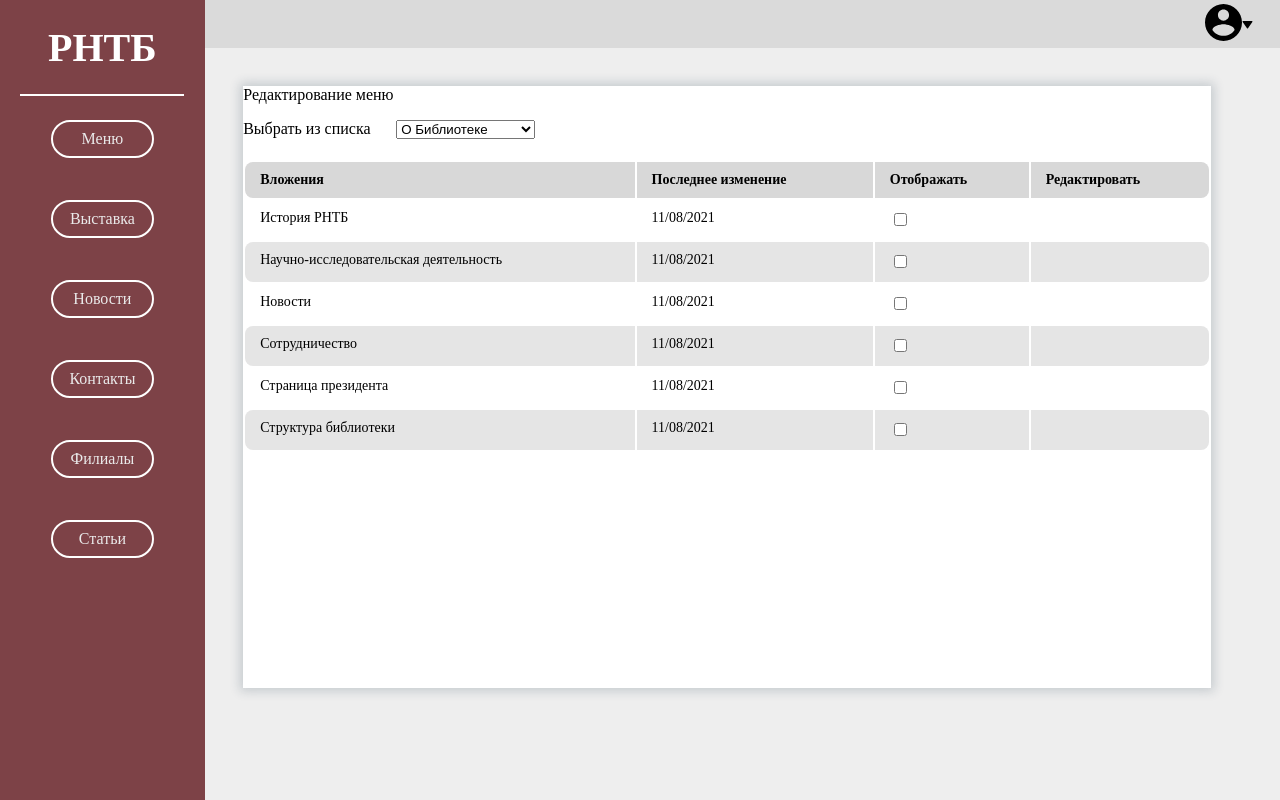
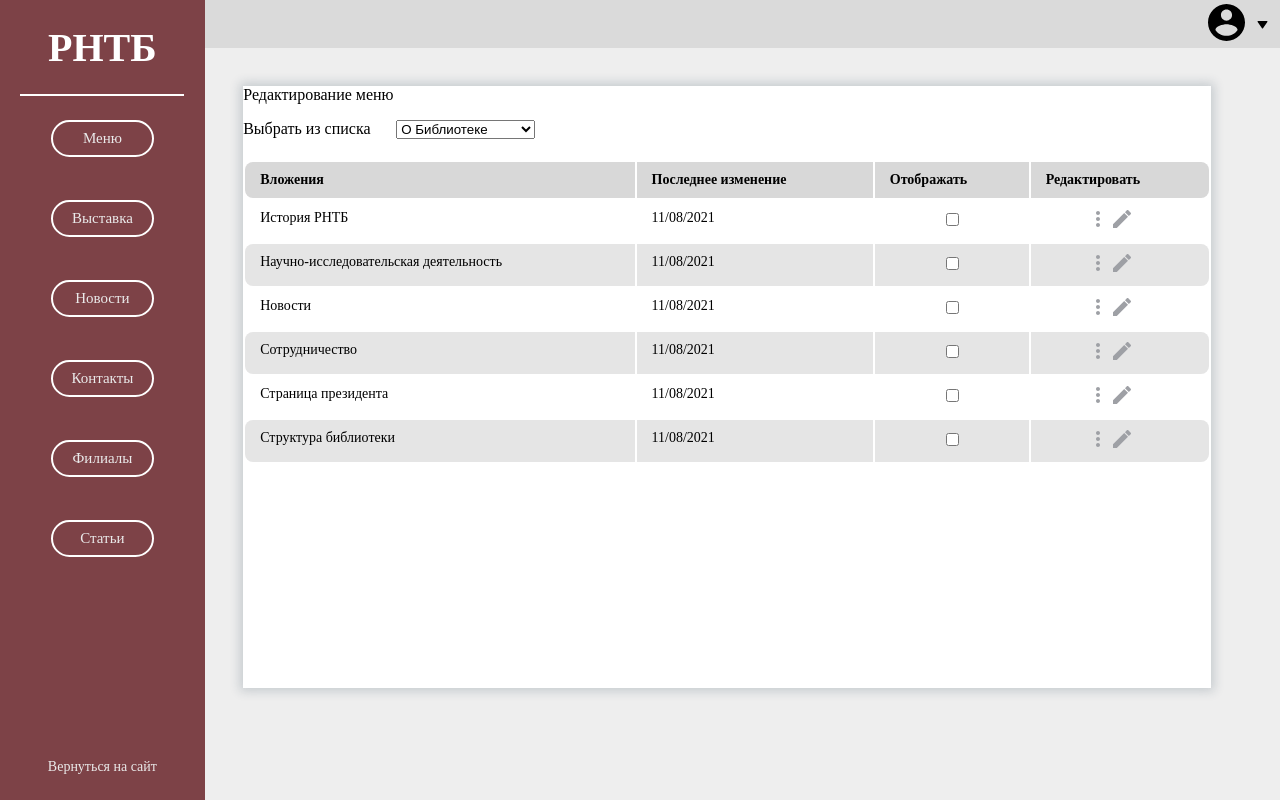
Before and after one commit to Zewnytop/rntb-front0311, an Angular app: page /login/admin-edit-menu in a window 1280 px wide. Built offline with nearby package versions, Linux system fonts and the light colour scheme; a web font is replaced by a local one.

Commit message:
Стили админки

```diff
--- a/src/admin-edit-menu.less
+++ b/src/admin-edit-menu.less
@@ -13,10 +13,12 @@
   .admin-edit-menu-choice {
     display: flex;
     flex-direction: row;
+
     div {
       padding-right: 2vw;
     }
   }
+
   .admin-edit-menu-table {
     width: 100%;
     border: none;
@@ -60,6 +62,28 @@
   .admin-edit-menu-table tbody tr td:last-child {
     border-radius: 0 8px 8px 0;
   }
+
+  .admin-edit-menu-table {
+    .admin-edit-menu-edit-button {
+      width: 100%;
+      display: flex;
+      justify-content: center;
+      button{
+        margin-right: 13px;
+      }
+
+      button, input[type="submit"], input[type="reset"] {
+        background: none;
+        color: inherit;
+        border: none;
+        padding: 0;
+        font: inherit;
+        cursor: pointer;
+        outline: inherit;
+      }
+    }
+  }
+
 
 }
 
--- a/src/admin-panel.less
+++ b/src/admin-panel.less
@@ -61,7 +61,7 @@
         border: 2px solid #ffffff;
         font-family: Monsterrat;
         display: inline-block;
-        font-size: 16px;
+        font-size: 15px;
         margin: 5vh 2px;
         cursor: pointer;
         width: 50%;
@@ -76,12 +76,23 @@
           transition-duration: 0.2s;
           color: #2b1c1c;
         }
+      }
 
-      }
       button:hover {
         background-color: #A0575D;
       }
 
+      .admin-panel-left-menu-return-link {
+        display: flex;
+        flex-direction: column;
+        justify-content: flex-end;
+        span {
+          margin-bottom: 25px;
+          font-size: 14px;
+          color: @white;
+          text-decoration: none;
+        }
+      }
 
     }
   }
@@ -94,22 +105,33 @@
 
     .admin-panel-center-top {
       background-color: #DADADA;
-      display: grid;
-      grid-template-columns: 93% 7%;
-
+      display: flex;
+      justify-content: flex-end;
 
       .cabinet-profile {
         //border: 1px solid red;
         display: flex;
         align-items: center;
 
+        button, input[type="submit"], input[type="reset"] {
+          background: none;
+          color: inherit;
+          border: none;
+          padding: 0;
+          font: inherit;
+          cursor: pointer;
+          outline: inherit;
+        }
+
         div, img {
           max-width: 100%;
           object-fit: contain;
+          margin-right: 6px;
         }
       }
 
     }
+
     .admin-panel-center-content {
       background-color: #eeeeee;
     }
--- a/src/app/admin-edit-menu/admin-edit-menu.component.html
+++ b/src/app/admin-edit-menu/admin-edit-menu.component.html
@@ -35,55 +35,97 @@
         <td>История РНТБ</td>
         <td>11/08/2021</td>
         <td>
+          <div class="admin-edit-menu-edit-button">
             <input type="checkbox" name="c1" id="c1">
             <label for="c1"></label>
+          </div>
         </td>
-        <td></td>
+        <td>
+          <div class="admin-edit-menu-edit-button">
+            <button><img src="assets/admin-edit-menu-edit1.svg"></button>
+            <button><img src="assets/admin-edit-menu-edit2.svg"></button>
+          </div>
+        </td>
       </tr>
       <tr>
         <td>Научно-исследовательская деятельность</td>
         <td>11/08/2021</td>
         <td>
+          <div class="admin-edit-menu-edit-button">
             <input type="checkbox" name="c1" id="c1">
             <label for="c1"></label>
+          </div>
         </td>
-        <td></td>
+        <td>
+          <div class="admin-edit-menu-edit-button">
+            <button><img src="assets/admin-edit-menu-edit1.svg"></button>
+            <button><img src="assets/admin-edit-menu-edit2.svg"></button>
+          </div>
+        </td>
       </tr>
       <tr>
         <td>Новости</td>
         <td>11/08/2021</td>
         <td>
+          <div class="admin-edit-menu-edit-button">
             <input type="checkbox" name="c1" id="c1">
             <label for="c1"></label>
+          </div>
         </td>
-        <td></td>
+        <td>
+          <div class="admin-edit-menu-edit-button">
+            <button><img src="assets/admin-edit-menu-edit1.svg"></button>
+            <button><img src="assets/admin-edit-menu-edit2.svg"></button>
+          </div>
+        </td>
       </tr>
       <tr>
         <td>Сотрудничество</td>
         <td>11/08/2021</td>
         <td>
+          <div class="admin-edit-menu-edit-button">
             <input type="checkbox" name="c1" id="c1">
             <label for="c1"></label>
+          </div>
         </td>
-        <td></td>
+        <td>
+          <div class="admin-edit-menu-edit-button">
+            <button><img src="assets/admin-edit-menu-edit1.svg"></button>
+            <button><img src="assets/admin-edit-menu-edit2.svg"></button>
+          </div>
+        </td>
       </tr>
       <tr>
         <td>Страница президента</td>
         <td>11/08/2021</td>
         <td>
+          <div class="admin-edit-menu-edit-button">
             <input type="checkbox" name="c1" id="c1">
             <label for="c1"></label>
+          </div>
         </td>
-        <td></td>
+        <td>
+          <div class="admin-edit-menu-edit-button">
+            <button><img src="assets/admin-edit-menu-edit1.svg"></button>
+            <button><img src="assets/admin-edit-menu-edit2.svg"></button>
+          </div>
+        </td>
       </tr>
       <tr>
         <td>Структура библиотеки</td>
         <td>11/08/2021</td>
         <td>
+          <div class="admin-edit-menu-edit-button">
             <input type="checkbox" name="c1" id="c1">
             <label for="c1"></label>
+          </div>
         </td>
-        <td></td>
+        <td>
+          <div class="admin-edit-menu-edit-button">
+            <button><img src="assets/admin-edit-menu-edit1.svg"></button>
+            <button><img src="assets/admin-edit-menu-edit2.svg"></button>
+          </div>
+        </td>
       </tr>
       </tbody>
     </table>
--- a/src/app/admin-panel/admin-panel.component.html
+++ b/src/app/admin-panel/admin-panel.component.html
@@ -26,6 +26,9 @@
       <div>
         <button><a>Статьи</a></button>
       </div>
+      <div class="admin-panel-left-menu-return-link">
+        <span routerLink="/">Вернуться на сайт</span>
+      </div>
     </div>
   </div>
   <div class="admin-panel-center">
@@ -33,10 +36,14 @@
       <div></div>
       <div class="cabinet-profile">
         <div>
-          <img src="assets/admin-panel-cabinet.svg">
+          <button>
+            <img src="assets/admin-panel-cabinet.svg">
+          </button>
         </div>
         <div>
-          <img src="assets/admin-panel-cabinet-knopka.svg">
+          <button>
+            <img src="assets/admin-panel-cabinet-knopka.svg">
+          </button>
         </div>
       </div>
     </div>
--- a/src/footer.less
+++ b/src/footer.less
@@ -150,6 +150,7 @@
 
           .link-li {
             list-style: none;
+            cursor: pointer;
 
             .elem-span {
               display: inline-block;
```
Also changed, not shown: src/assets/admin-edit-menu-edit1.svg (added), src/assets/admin-edit-menu-edit2.svg (added). Lines whose indentation alone changed are shown as unchanged.
